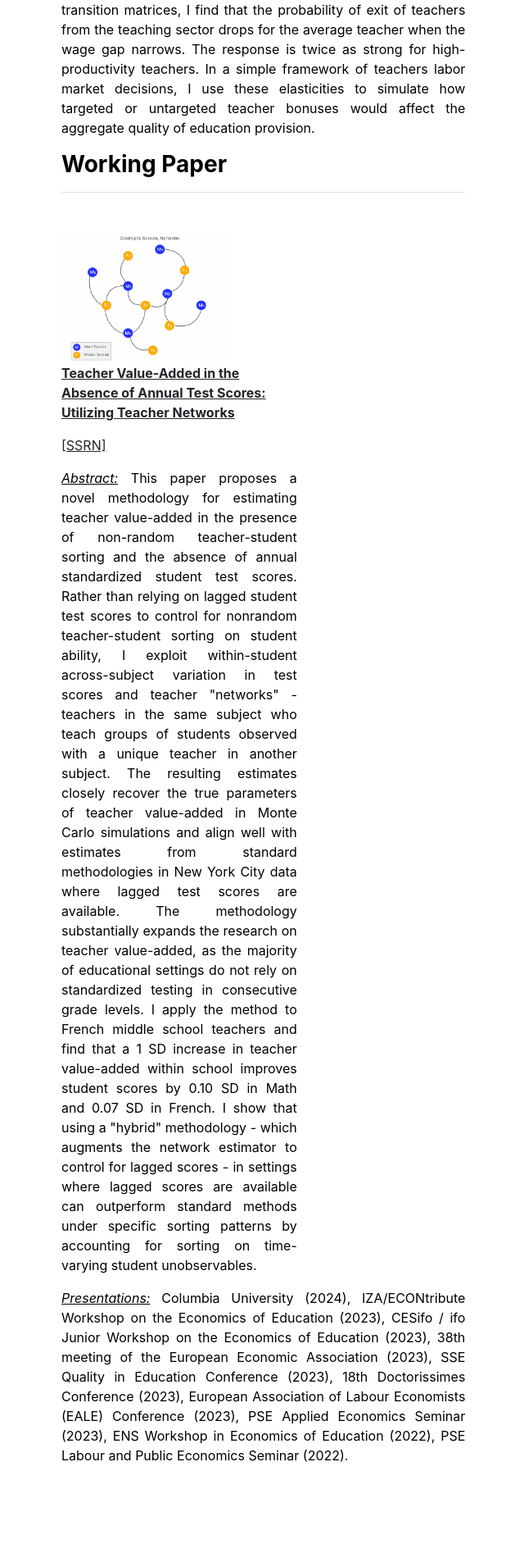
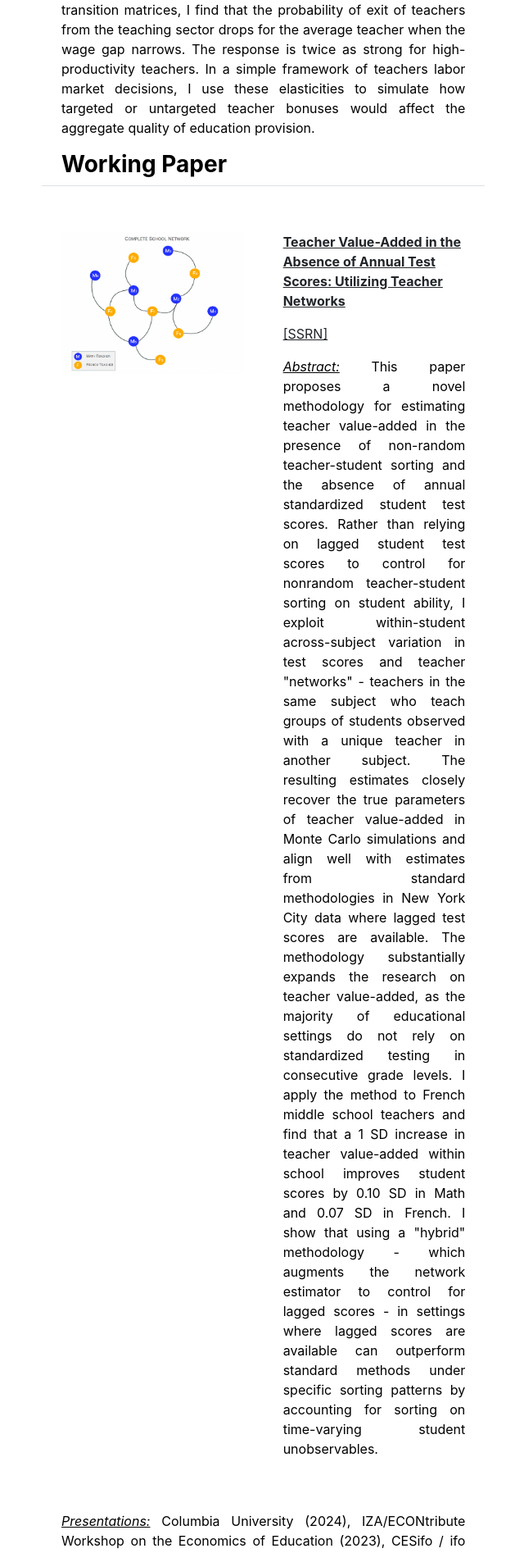
Before and after one commit to desislavatartova/desislavatartova.github.io, a Jekyll site: the page built from index.md, in a window 1280 px wide. Shown: the part 1004-2898 px from the top of the page at 82% size, without its empty margins (589-1229 px from the left). Built offline with Jekyll 4.4.1, drawn with Linux system fonts in a browser that asks for light colours.

Commit message:
Update home.html

```diff
--- a/_layouts/home.html
+++ b/_layouts/home.html
@@ -38,13 +38,13 @@ To understand whether a widening of the teacher wage gap - the gap between teach
 
 </p>
 
-<div>
-    <h3 class="fw-bold border-bottom pb-3 mb-5">Working Paper</h3>
+<div class="row g-5 mb-5">
+    <h3 class="fw-bold border-bottom pb-2 mb-2">Working Paper</h3>
 
-  <div class="col-md-5">
+  <div class="col-md-6">
     <img src="{{ site.github.url }}/assets/teachers.png" alt="Home" width="100%">
   </div>
-<div class="col-md-7">
+  <div class="col-md-6">
             <p><a href="https://papers.ssrn.com/sol3/papers.cfm?abstract_id=4395082" target="_blank">
 <b>Teacher Value-Added in the Absence of Annual Test Scores: Utilizing Teacher Networks</b>
 		    </a></p>
```
